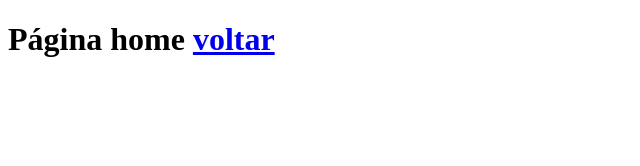
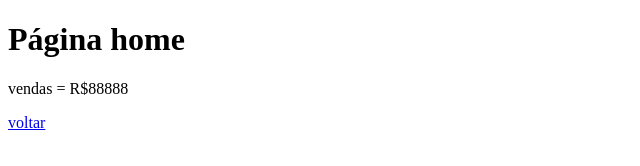
Before and after one commit to Samjrmax/aulagithub, a plain HTML site: page vendas.html in a window 1280 px wide. Shown: the whole page, without its empty margins (0-640 px from the left). Drawn offline with Linux system fonts and the light colour scheme.

Commit message:
Acressentado o valor das vendas

```diff
--- a/vendas.html
+++ b/vendas.html
@@ -7,11 +7,8 @@
     <title>Document</title>
 </head>
 <body>
-    <h1>Página home
-        <a href="index.html">voltar
-
-        </a>
-
-    </h1>
+    <h1>Página home</h1>
+    <p>vendas = R$88888</p>
+        <a href="index.html">voltar</a>
 </body>
 </html>
```
